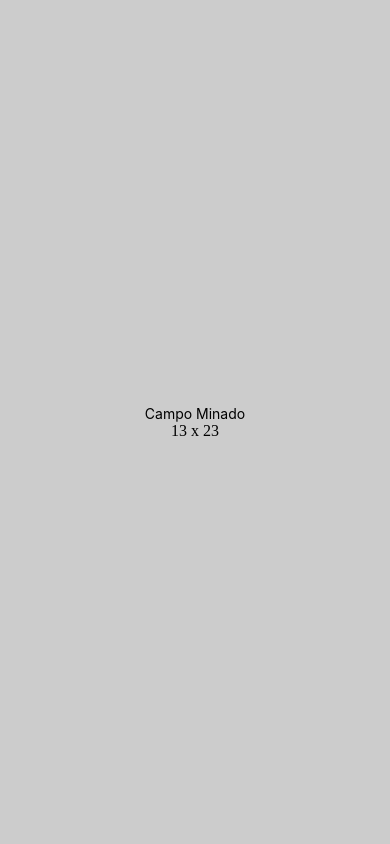
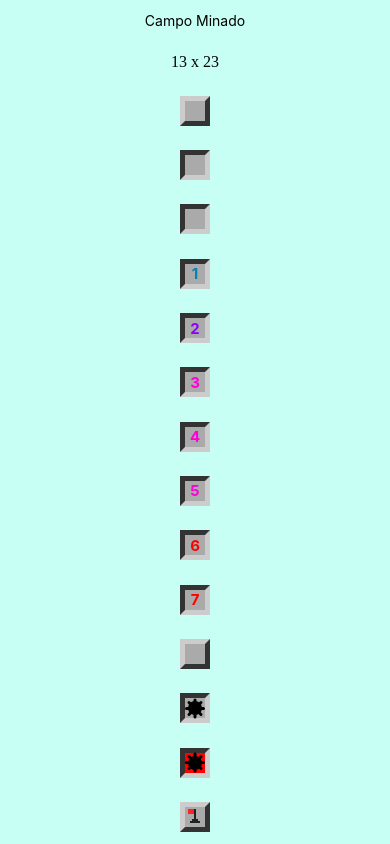
Before and after one commit to LauraaPaiva/expoStart, a React Native app in the folder CampoMinado/: screen / in a window 390 px wide. Built offline with nearby package versions, Linux system fonts and the light colour scheme.

Commit message:
Objetos do campo minado

```diff
--- a/CampoMinado/App.js
+++ b/CampoMinado/App.js
@@ -3,6 +3,8 @@
 import { StyleSheet, Text, View, Dimensions } from "react-native";
 
 import params from "./src/params";
+import Field from "./src/components/Field";
+import Flag from "./src/components/Flag";
 
 export default class App extends Component {
   render() {
@@ -11,6 +13,20 @@
         <Text>Campo Minado</Text>
         {params.getColumnsAmount()} x {params.getRowsAmount()}
         <StatusBar style="auto" />
+        <Field />
+        <Field opened />
+        <Field opened />
+        <Field opened nearMines={1} />
+        <Field opened nearMines={2} />
+        <Field opened nearMines={3} />
+        <Field opened nearMines={4} />
+        <Field opened nearMines={5} />
+        <Field opened nearMines={6} />
+        <Field opened nearMines={7} />
+        <Field mined />
+        <Field opened mined />
+        <Field opened mined exploded />
+        <Field flagged />
       </View>
     );
   }
@@ -19,8 +35,9 @@
 const styles = StyleSheet.create({
   container: {
     flex: 1,
-    backgroundColor: "#ccc",
+    backgroundColor: "#c7fff5",
     alignItems: "center",
     justifyContent: "center",
+    justifyContent: "space-around",
   },
 });
--- /dev/null
+++ b/CampoMinado/src/components/Field.js
@@ -0,0 +1,68 @@
+import React from "react";
+import { View, Text, StyleSheet } from "react-native";
+import params from "../params";
+import Mine from "./Mine";
+import Flag from "./Flag";
+
+export default (props) => {
+  const { mined, opened, nearMines, exploded, flagged } = props;
+
+  const styleField = [styles.field];
+  if (opened) styleField.push(styles.opened);
+  if (exploded) styleField.push(styles.exploded);
+  if (flagged) styleField.push(styles.flagged);
+  if (!opened && !exploded) styleField.push(styles.regular);
+
+  let color = "#999";
+  if (nearMines > 0) {
+    if (nearMines === 1) color = "#0083b7";
+    if (nearMines === 2) color = "#9000ff";
+    if (nearMines > 2) color = "#ff00d9";
+    if (nearMines > 5) color = "#ff0000";
+  }
+
+  return (
+    <View style={styleField}>
+      {!mined && opened && nearMines > 0 ? (
+        <Text style={[styles.label, { color: color }]}>{nearMines}</Text>
+      ) : (
+        false
+      )}
+      {mined && opened ? <Mine /> : false}
+      {flagged && !opened ? <Flag /> : false}
+    </View>
+  );
+};
+
+const styles = StyleSheet.create({
+  field: {
+    height: params.blockSize,
+    width: params.blockSize,
+    borderWidth: params.borderSize,
+  },
+  regular: {
+    backgroundColor: "#aaa",
+    borderLeftColor: "#CCC",
+    borderTopColor: "#CCC",
+    borderRightColor: "#333",
+    borderBottomColor: "#333",
+  },
+  opened: {
+    backgroundColor: "#aaa",
+    borderLeftColor: "#333",
+    borderTopColor: "#333",
+    borderRightColor: "#ccc",
+    borderBottomColor: "#ccc",
+    alignItems: "center",
+    justifyContent: "center",
+  },
+  label: {
+    fontWeight: "bold",
+    fontSize: params.fontSize,
+  },
+  exploded: {
+    backgroundColor: "red",
+    alignItems: "center",
+    justifyContent: "center",
+  },
+});
--- /dev/null
+++ b/CampoMinado/src/components/Flag.js
@@ -0,0 +1,72 @@
+import React from "react";
+import { View, Text, StyleSheet } from "react-native";
+export default (props) => {
+  return (
+    <View style={styles.container}>
+      <View
+        style={[styles.flagPole, props.bigger ? styles.flagPoleBigger : null]}
+      />
+      <View style={[styles.flag, props.bigger ? styles.flagBigger : null]} />
+      <View style={[styles.base1, props.bigger ? styles.base1Bigger : null]} />
+      <View style={[styles.base2, props.bigger ? styles.base2Bigger : null]} />
+    </View>
+  );
+};
+
+const styles = StyleSheet.create({
+  container: {
+    marginTop: 2,
+  },
+  flagPole: {
+    position: "absolute",
+    height: 14,
+    width: 2,
+    backgroundColor: "#222",
+    marginLeft: 9,
+  },
+  flag: {
+    position: "absolute",
+    height: 5,
+    width: 6,
+    backgroundColor: "#F22",
+    marginLeft: 3,
+  },
+  base1: {
+    position: "absolute",
+    height: 2,
+    width: 6,
+    backgroundColor: "#222",
+    marginLeft: 7,
+    marginTop: 10,
+  },
+  base2: {
+    position: "absolute",
+    height: 2,
+    width: 10,
+    backgroundColor: "#222",
+    marginLeft: 5,
+    marginTop: 12,
+  },
+  flagPoleBigger: {
+    height: 28,
+    width: 4,
+    marginLeft: 16,
+  },
+  flagBigger: {
+    height: 10,
+    width: 14,
+    marginLeft: 3,
+  },
+  base1Bigger: {
+    height: 4,
+    width: 12,
+    marginLeft: 12,
+    marginTop: 20,
+  },
+  base2Bigger: {
+    height: 4,
+    width: 20,
+    marginLeft: 8,
+    marginTop: 24,
+  },
+});
--- /dev/null
+++ b/CampoMinado/src/components/Mine.js
@@ -0,0 +1,35 @@
+import React from "react";
+import { View, Text, StyleSheet } from "react-native";
+export default (props) => {
+  return (
+    <View style={styles.container}>
+      <View style={styles.coreMine} />
+      <View style={styles.line} />
+      <View style={[styles.line, { transform: [{ rotate: "45deg" }] }]} />
+      <View style={[styles.line, { transform: [{ rotate: "90deg" }] }]} />
+      <View style={[styles.line, { transform: [{ rotate: "135deg" }] }]} />
+    </View>
+  );
+};
+
+const styles = StyleSheet.create({
+  container: {
+    alignItems: "center",
+    justifyContent: "center",
+  },
+  coreMine: {
+    height: 14,
+    width: 14,
+    borderRadius: 10,
+    backgroundColor: "#000",
+    alignItems: "center",
+    justifyContent: "center",
+  },
+  line: {
+    position: "absolute",
+    height: 3,
+    width: 20,
+    borderRadius: 3,
+    backgroundColor: "#000",
+  },
+});
```
